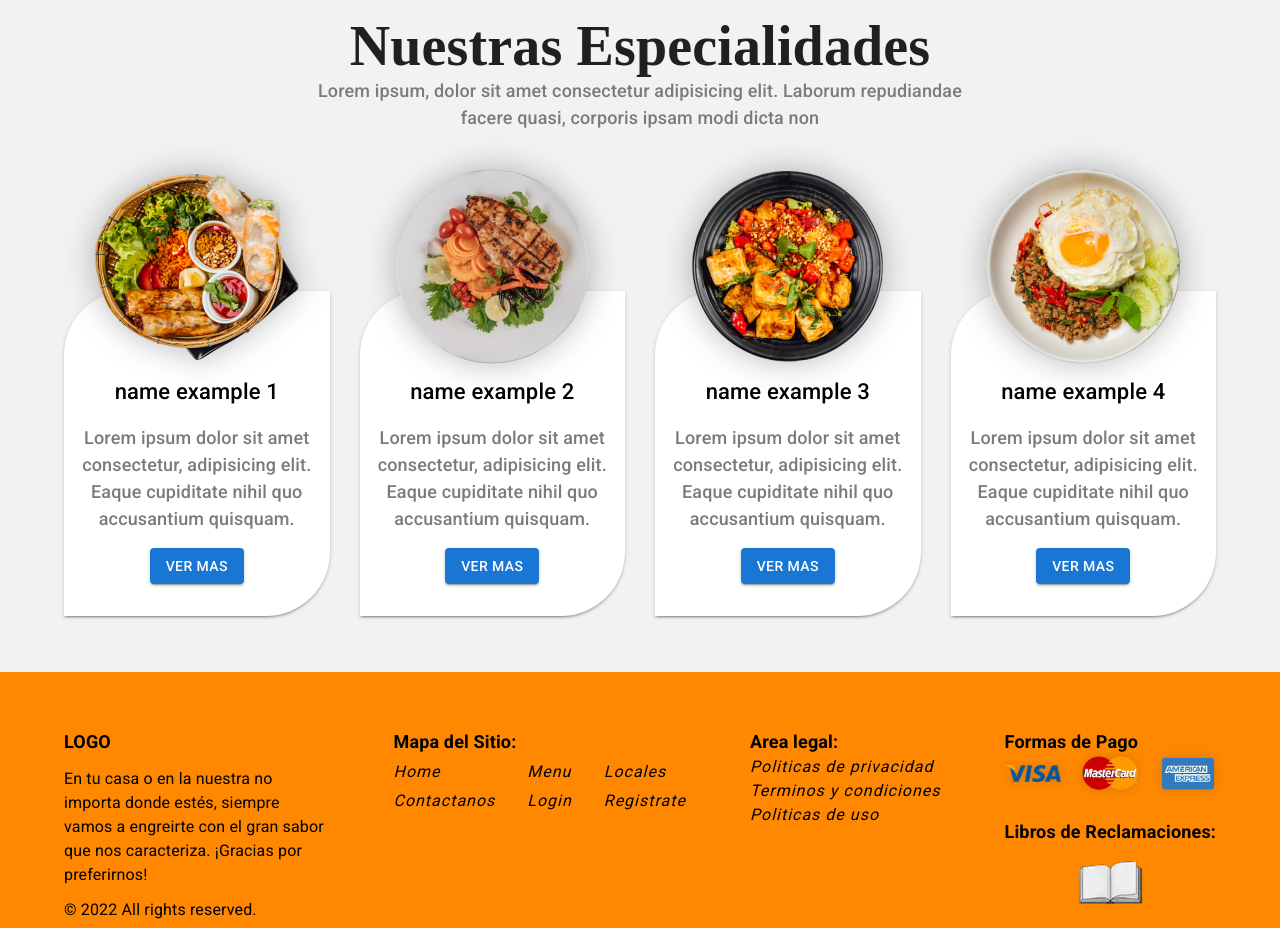
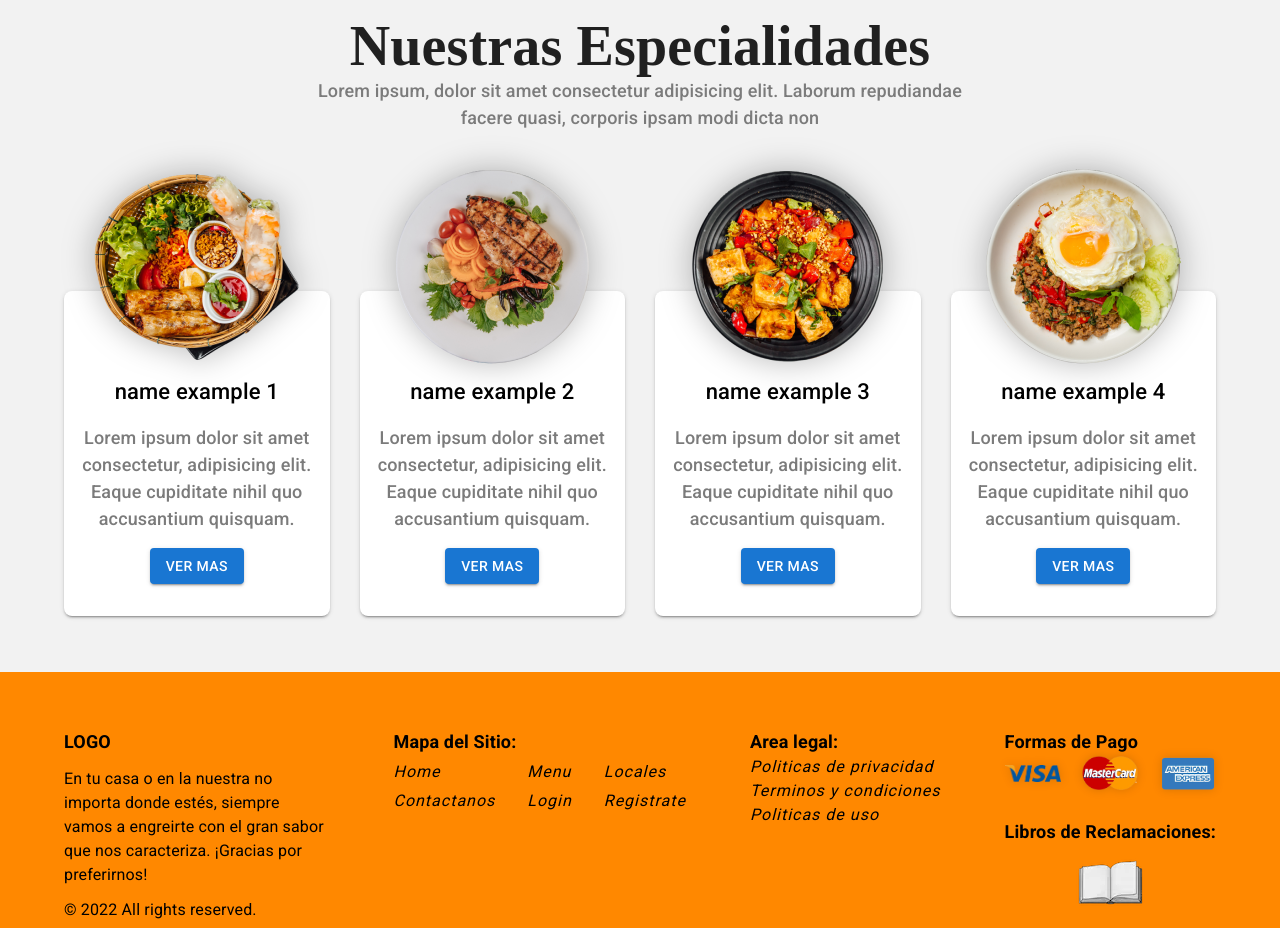
Before and after one commit to SebastianLl28/polleria-frontend, a React (Vite) app: page / in a window 1280 px wide. Shown: the part 1540-2468 px from the top of the page. Built offline with nearby package versions, Linux system fonts and the light colour scheme; a web font is replaced by a local one.

Commit message:
style: remove initial animation

```diff
--- a/src/pages/home/components/specialty/SpecialityCard.jsx
+++ b/src/pages/home/components/specialty/SpecialityCard.jsx
@@ -15,7 +15,7 @@ const SpecialityCard = ({
         justify-content: center;
         position: relative;
         padding: 5.2rem 0 2rem 0;
-        border-radius: 4rem 0 4rem 0;
+        border-radius: 0.5rem;
         background-color: #fff;
         box-shadow: 0px 3px 1px -2px rgba(0, 0, 0, 0.2),
           0px 2px 2px 0px rgba(0, 0, 0, 0.14),
--- a/src/pages/home/components/specialty/SpecialtySection.jsx
+++ b/src/pages/home/components/specialty/SpecialtySection.jsx
@@ -57,7 +57,7 @@ const SpecialtySection = () => {
         css={css`
           display: grid;
           grid-template-columns: repeat(auto-fit, minmax(250px, 1fr));
-          gap: 30px;
+          gap: 10rem 30px;
           padding-top: 10rem;
         `}
       >
```
